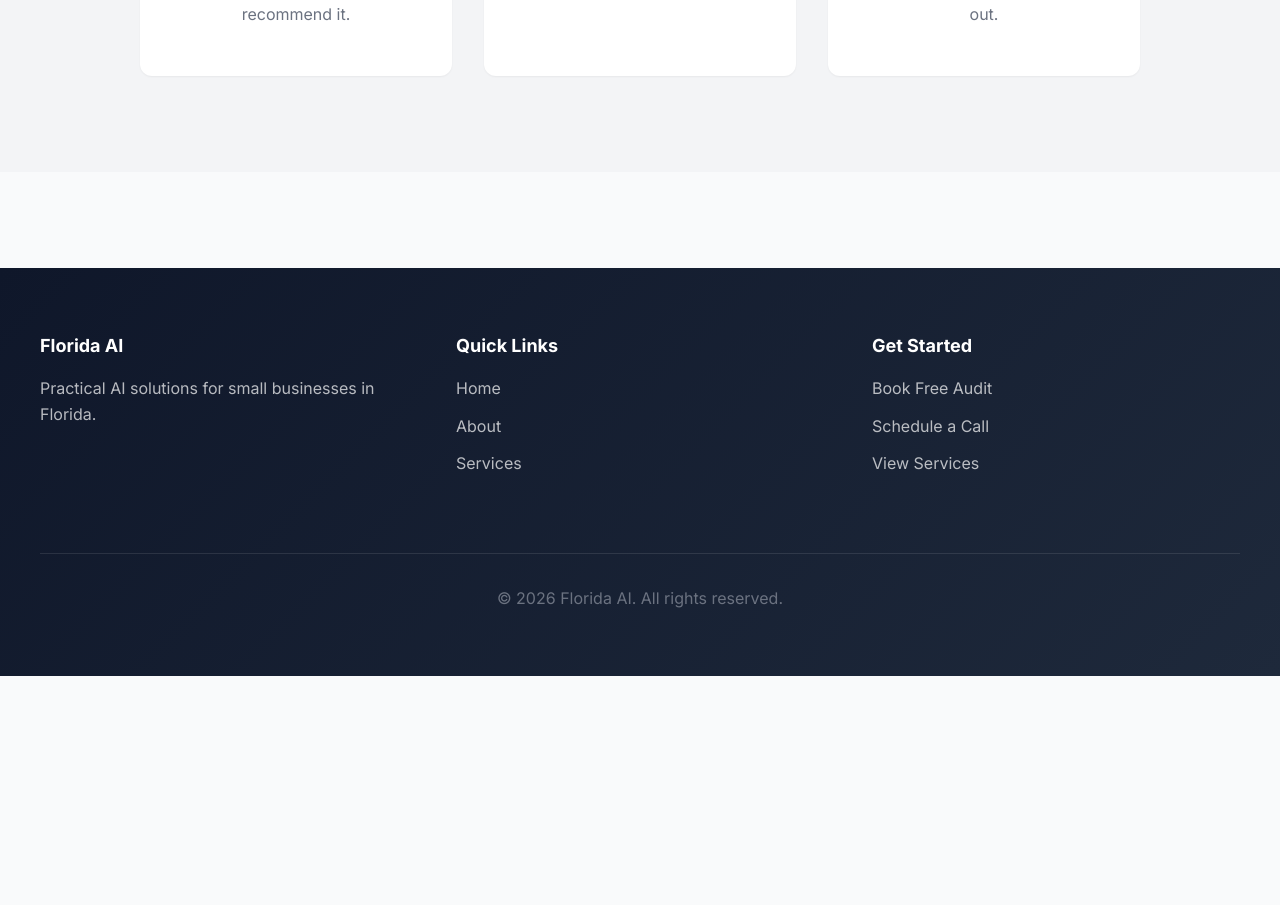
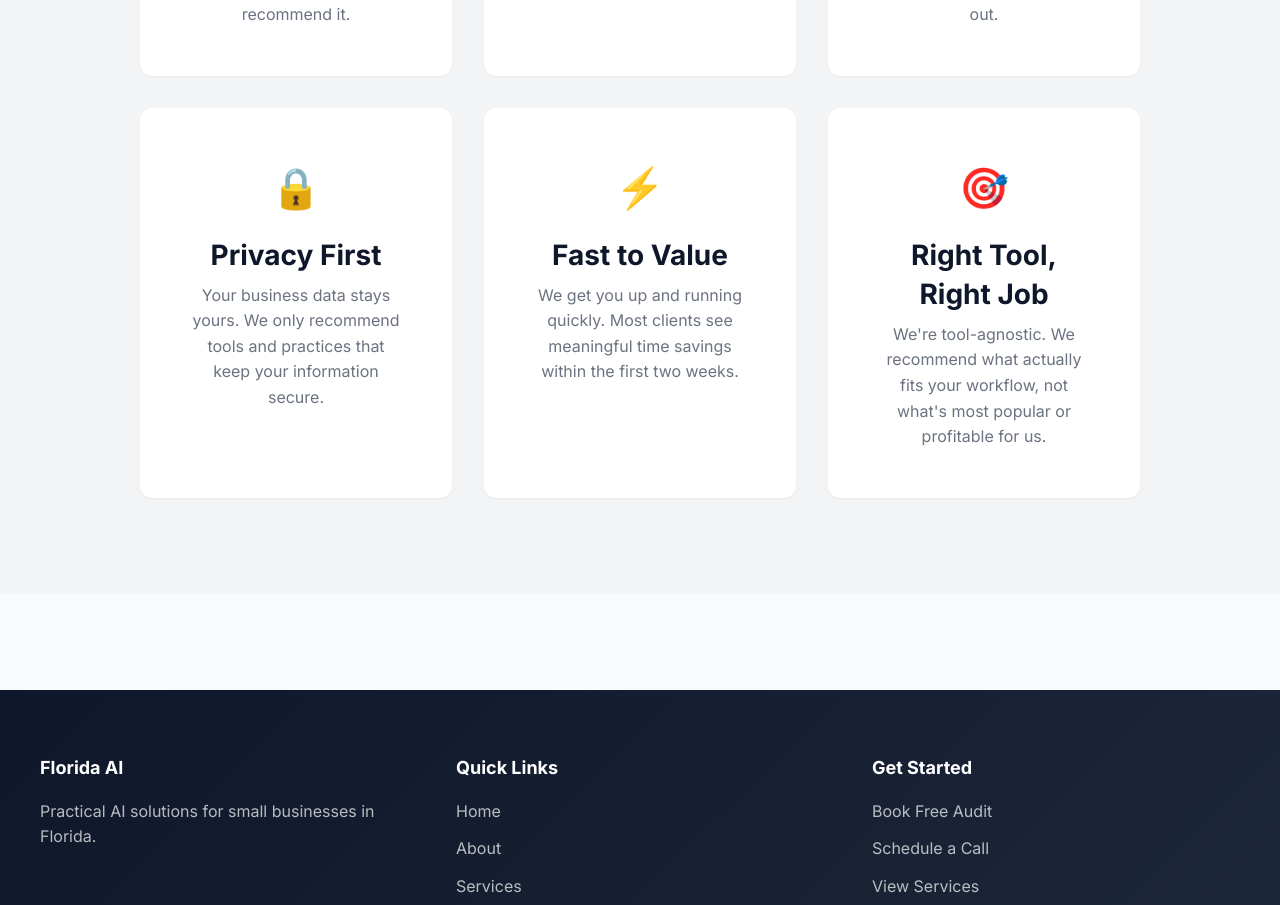
Before and after one commit to georgebrisco/homelab-infra, a React (Vite) app in the folder florida-ai-site/: page /about in a window 1280 px wide. Shown: the part 1218-2123 px from the top of the page. Before the commit the page ends 1894 px from the top, so only its background shows below. Built offline with nearby package versions, Linux system fonts and the light colour scheme.

Commit message:
Add 3 new values to About page; increase audit to 1 hour

```diff
--- a/florida-ai-site/src/pages/About.jsx
+++ b/florida-ai-site/src/pages/About.jsx
@@ -48,6 +48,30 @@ export default function About() {
                 We stick around. Ongoing support means you're never left alone figuring things out.
               </p>
             </FadeIn>
+
+            <FadeIn delay={300} className="value-card">
+              <div className="value-icon">🔒</div>
+              <h3>Privacy First</h3>
+              <p>
+                Your business data stays yours. We only recommend tools and practices that keep your information secure.
+              </p>
+            </FadeIn>
+
+            <FadeIn delay={400} className="value-card">
+              <div className="value-icon">⚡</div>
+              <h3>Fast to Value</h3>
+              <p>
+                We get you up and running quickly. Most clients see meaningful time savings within the first two weeks.
+              </p>
+            </FadeIn>
+
+            <FadeIn delay={500} className="value-card">
+              <div className="value-icon">🎯</div>
+              <h3>Right Tool, Right Job</h3>
+              <p>
+                We're tool-agnostic. We recommend what actually fits your workflow, not what's most popular or profitable for us.
+              </p>
+            </FadeIn>
           </div>
         </div>
       </section>
--- a/florida-ai-site/src/pages/Services.jsx
+++ b/florida-ai-site/src/pages/Services.jsx
@@ -10,7 +10,7 @@ export default function Services() {
       title: 'AI Strategy Audit',
       icon: '🔍',
       description: 'We analyze your business processes and identify where AI can save you time and money.',
-      details: 'Includes a 45-minute consultation, process analysis, and a custom report with specific recommendations.'
+      details: 'Includes a 1-hour consultation, process analysis, and a custom report with specific recommendations.'
     },
     {
       id: 'setup',
```
